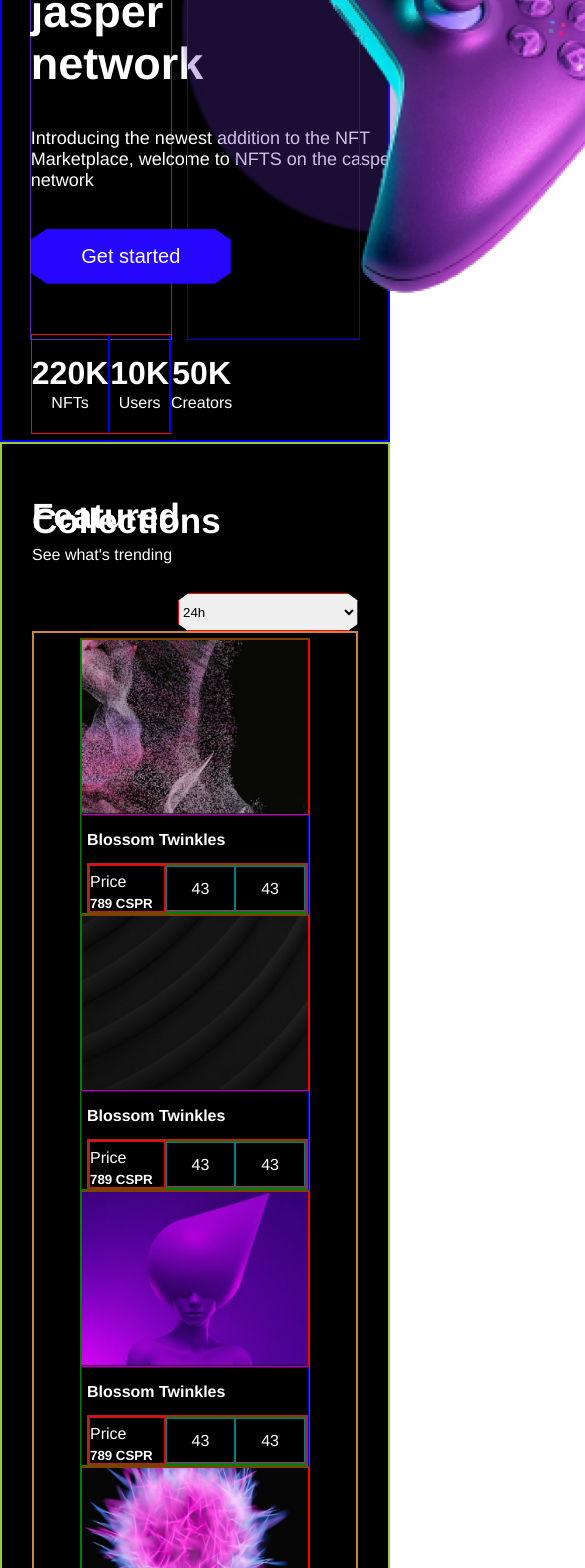
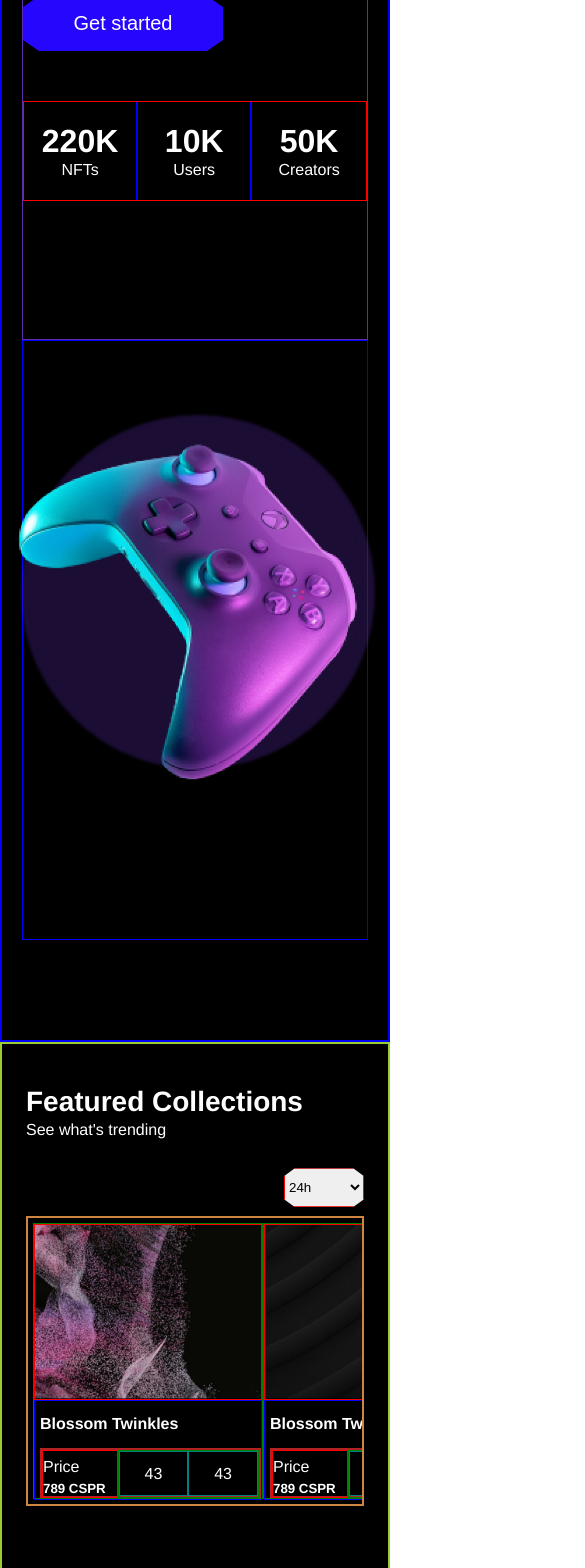
Before and after one commit to olatunji-20/nefa, a Vue app: page / in a window 390 px wide. Shown: the part 432-2000 px from the top of the page, 585 px wide, since content can reach past the window. Built offline with nearby package versions, Linux system fonts and the light colour scheme.

Commit message:
work on nefa landing page

```diff
--- a/src/components/Collections.vue
+++ b/src/components/Collections.vue
@@ -232,7 +232,7 @@ select {
     width: 100%;
     height: auto;
     border: 2px solid peru;
-    display: block;
+    /* display: block; */
     margin: 8.75rem auto;
     padding: 0.3125rem;
     display: flex;
@@ -335,4 +335,30 @@ table, th, td {
     height: 100%;
     object-fit: cover;
 }
+
+@media screen and (max-width: 500px) {
+    section {
+        padding: 2rem 1.5rem;
+    }
+    .feat h2 {
+        font-size: 28px;
+    }
+    select {
+        width: 5rem;
+        clip-path: polygon(13% 0, 87% 0, 100% 20%, 100% 80%, 87% 100%, 13% 100%, 0 80%, 0 20%);
+    }
+    .blossom {
+        width: 100%;
+        height: auto;
+        flex-wrap: nowrap;
+        overflow: auto;
+    }
+
+
+
+}
+
+
+
+
 </style>
--- a/src/components/Explore.vue
+++ b/src/components/Explore.vue
@@ -147,7 +147,7 @@ section .second {
     height: auto;
     border: 2px solid palevioletred;
     text-align: left;
-    padding-top: 3.125rem;
+    padding: 3.125rem 1rem;
 }
 .exp {
     width: 12.5rem;
@@ -163,11 +163,11 @@ section .second {
     width: 100%;
     height: auto;
     padding: 2.5rem 0rem 7.5rem;
-    line-height: 7px;
+    /* line-height: 7px; */
 }
 .stay .mail {
     border: 1px solid green;
-    width: 31.25rem;
+    width: 40%;
     height: 2.5rem;
     margin: 2rem auto 0px;
     padding-top: 0px;
@@ -187,4 +187,26 @@ section .second {
     color: white;
     border: 0px;
 }
+
+@media screen and (max-width: 500px) {
+    section {
+        flex-direction: column;
+    }
+    section .first {
+        width: 100%;
+        display: none;
+    }
+    section .second {
+        width: 100%;
+        height: auto;
+    }
+    .stay {
+        line-height: auto;
+    }
+    .stay .mail {
+        width: 80%;
+    }
+}
+
+
 </style>
--- a/src/components/Footbar.vue
+++ b/src/components/Footbar.vue
@@ -69,7 +69,7 @@ export default {
 <style scoped>
 section {
     width: 100%;
-    height: 500px;
+    height: auto;
     background: #000000;
     color: white;
     display: flex;
@@ -81,9 +81,9 @@ section {
     line-height: 25px;
 }
 .one {
-    width: 30%;
+    width: 400px;
     height: 400px;
-    border: 1px solid black;
+    border: 1px solid green;
     padding: 1.875rem 1.25rem;
 }
 .one .write {
@@ -92,7 +92,7 @@ section {
     border: 1px solid purple;
 }
 .two {
-    width: 20%;
+    width: 250px;
     height: 400px;
     padding: 20px 30px;
     border: 1px solid red;
@@ -136,4 +136,28 @@ section {
     background: powderblue;
     border-radius: 50%;
 }
+
+@media screen and (max-width: 500px) {
+    section {
+        flex-direction: column;
+    }
+    .one, .two {
+        width: 100%;
+        height: auto;
+    }
+    .three {
+        height: auto;
+    }
+    .three .socials {
+        float: left;
+    }
+
+
+
+
+
+}
+
+
+
 </style>
--- a/src/components/Navbar.vue
+++ b/src/components/Navbar.vue
@@ -131,6 +131,7 @@ button {
     background: #2607FD;
     color: white;
     position: relative;
+    top: 0px;
     border: 0px;
     clip-path: polygon(8% 0, 92% 0, 100% 20%, 100% 80%, 92% 100%, 8% 100%, 0 80%, 0 20%);
     transition: .5s;
@@ -178,4 +179,42 @@ button:hover {
     object-fit: cover;
     transform: scale(1.8)
 }
+
+@media screen and (max-width: 500px) {
+    .options {
+        display: none;
+    }
+    .landing {
+        flex-direction: column;
+    }
+    .landing .first {
+        width: 100%;
+    }
+    .discover {
+        font-size: 38px;
+    }
+    .intro {
+        font-size: 13px;
+        width: auto;
+    }
+    .landing .second {
+        width: 100%;
+    }
+    .second .circle {
+        width: 21rem;
+        height: 21rem;
+    }
+    .pad {
+        transform: scale(1.5)
+    }
+
+
+
+
+}
+
+
+
+
+
 </style>
```
